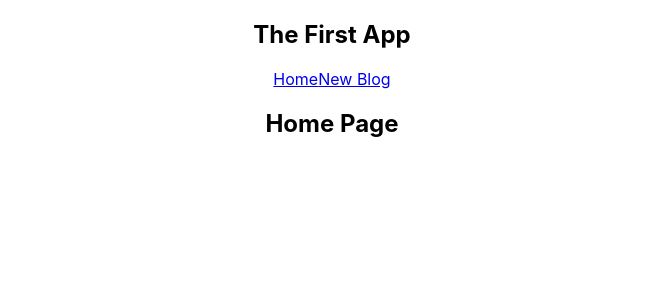
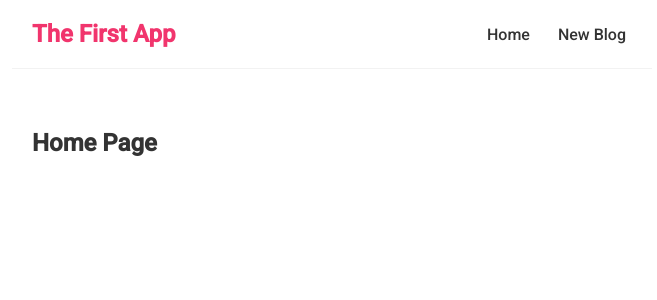
Before and after one commit to hasira09/ReactBasics, a React (Create React App) app in the folder firstapp/: page / in a window 1280 px wide. Shown: the top 300 px of the page, without its empty margins (308-965 px from the left). Built offline with nearby package versions, Linux system fonts and the light colour scheme.

Commit message:
Adding Styles
Adding CSS Styles

```diff
--- a/firstapp/src/App.css
+++ /dev/null
@@ -1,38 +0,0 @@
-.App {
-  text-align: center;
-}
-
-.App-logo {
-  height: 40vmin;
-  pointer-events: none;
-}
-
-@media (prefers-reduced-motion: no-preference) {
-  .App-logo {
-    animation: App-logo-spin infinite 20s linear;
-  }
-}
-
-.App-header {
-  background-color: #282c34;
-  min-height: 100vh;
-  display: flex;
-  flex-direction: column;
-  align-items: center;
-  justify-content: center;
-  font-size: calc(10px + 2vmin);
-  color: white;
-}
-
-.App-link {
-  color: #61dafb;
-}
-
-@keyframes App-logo-spin {
-  from {
-    transform: rotate(0deg);
-  }
-  to {
-    transform: rotate(360deg);
-  }
-}
--- a/firstapp/src/App.js
+++ b/firstapp/src/App.js
@@ -1,4 +1,3 @@
-import './App.css';
 import NavBar  from './NavBar';
 import Home from './Home';
 
--- a/firstapp/src/NavBar.js
+++ b/firstapp/src/NavBar.js
@@ -4,7 +4,14 @@
             <h1>The First App</h1>
             <div className="links">
                 <a href="/">Home</a>
-                <a href="/create">New Blog</a>
+            <a href="/create" /* style={{
+
+                //Inline Styling
+
+                color: "white",
+                backgroundColor: '#f1356d',
+                borderRadius: '8px'
+            }} */>New Blog</a>
             </div>
         </nav>
     );
--- a/firstapp/src/index.css
+++ b/firstapp/src/index.css
@@ -1,13 +1,42 @@
-body {
+@import url('https://fonts.googleapis.com/css2?family=Roboto:wght@500&display=swap');
+
+/* Base Styles */
+
+*{
   margin: 0;
-  font-family: -apple-system, BlinkMacSystemFont, 'Segoe UI', 'Roboto', 'Oxygen',
-    'Ubuntu', 'Cantarell', 'Fira Sans', 'Droid Sans', 'Helvetica Neue',
-    sans-serif;
-  -webkit-font-smoothing: antialiased;
-  -moz-osx-font-smoothing: grayscale;
+  font-family: 'Roboto', sans-serif;
+  color: #333;
 }
 
-code {
-  font-family: source-code-pro, Menlo, Monaco, Consolas, 'Courier New',
-    monospace;
+.navbar{
+  padding: 20px;
+  display: flex;
+  align-items: center;
+  max-width: 600px;
+  margin: 0 auto;
+  border-bottom: 1px solid #f2f2f2;
 }
+
+.navbar h1{
+  color: #f1356d;
+}
+
+.navbar .links{
+  margin-left: auto;
+}
+
+.navbar a {
+  margin-left: 16px;
+  text-decoration: none;
+  padding: 6px;
+}
+
+.navbar a:hover{
+  color: #f1356d;
+}
+
+.content{
+  max-width: 600px;
+  margin: 40px auto;
+  padding: 20px;
+}
```
